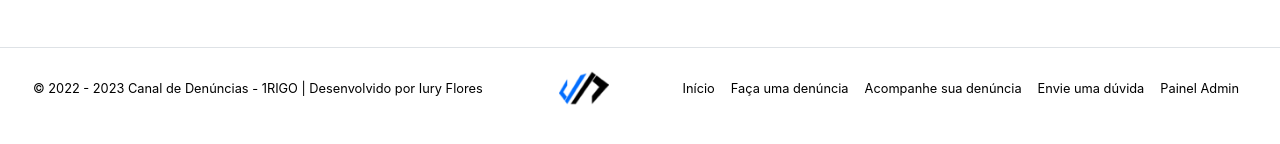
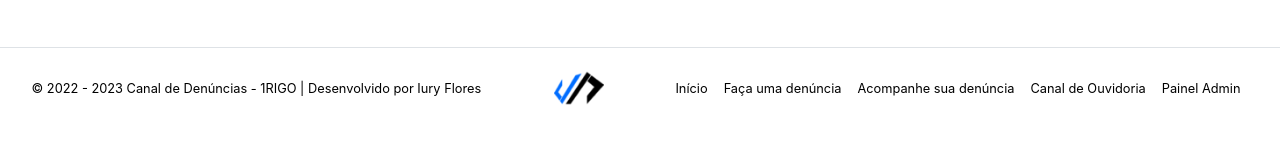
Before and after one commit to iuryflores/1rigo-ouvidoria-client, a React (Create React App) app: page / in a window 1280 px wide. Shown: the part 672-816 px from the top of the page. Built offline with nearby package versions, Linux system fonts and the light colour scheme.

Commit message:
Adding link to canal de ouvidoria

```diff
--- a/src/components/Footer.js
+++ b/src/components/Footer.js
@@ -37,8 +37,8 @@ export const Footer = () => {
               </Link>
             </li>
             <li className="nav-item">
-              <Link to="/send-question" className="nav-link px-2 ">
-                Envie uma dúvida
+              <Link to="/ouvidoria/" className="nav-link px-2 ">
+                Canal de Ouvidoria
               </Link>
             </li>
              <li className="nav-item">
```
